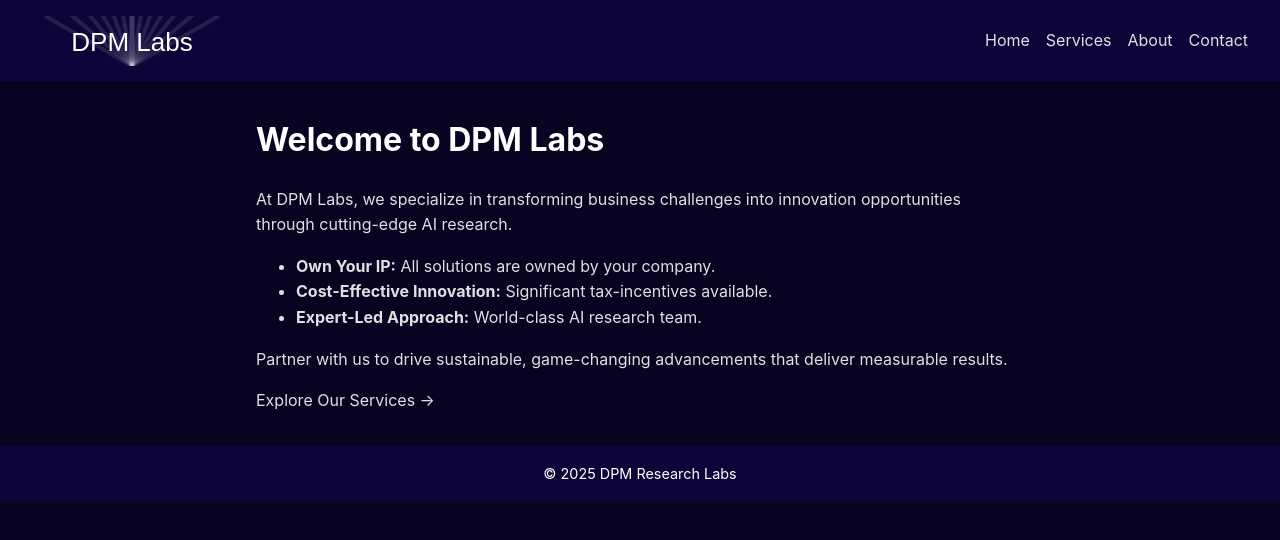
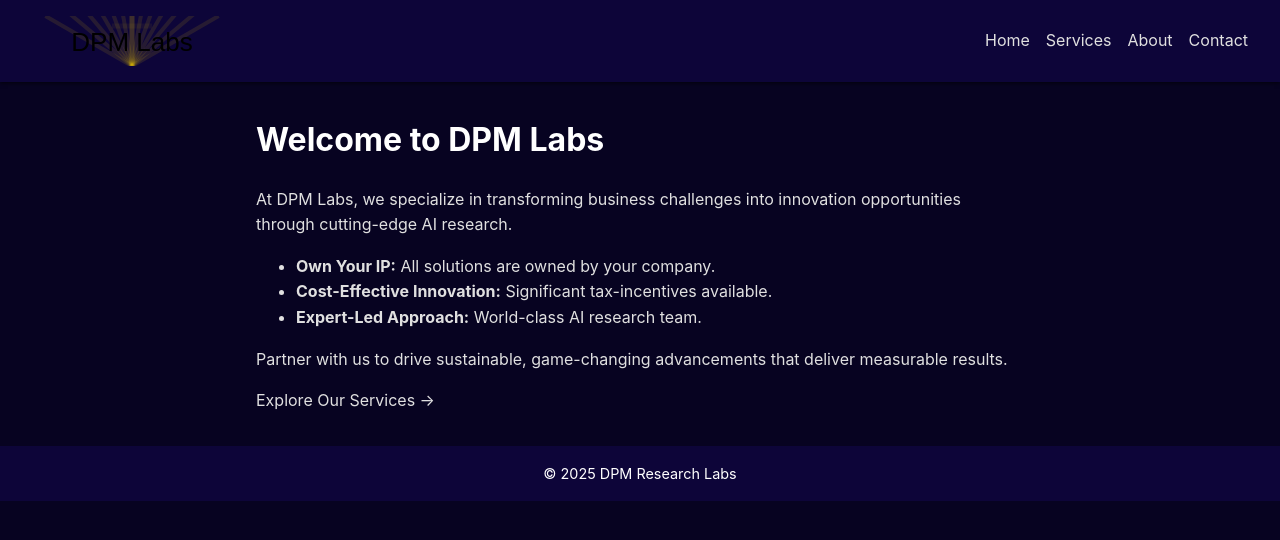
Before and after one commit to kblock1/dpm-research-labs, a Next.js app: page / in a window 1280 px wide. Shown: the top 540 px of the page. Built offline with nearby package versions, Linux system fonts and the light colour scheme.

Commit message:
logo and css change

```diff
--- a/styles/globals.css
+++ b/styles/globals.css
@@ -27,8 +27,12 @@ header {
 }
 
 /* Logo/text */
-header img,
 header h1 {
+  filter: brightness(0) invert(1);
+}
+
+/* Add a specific class for non-logo images */
+header img.invert {
   filter: brightness(0) invert(1);
 }
 
```
Also changed, not shown: public/img/logo.svg.
